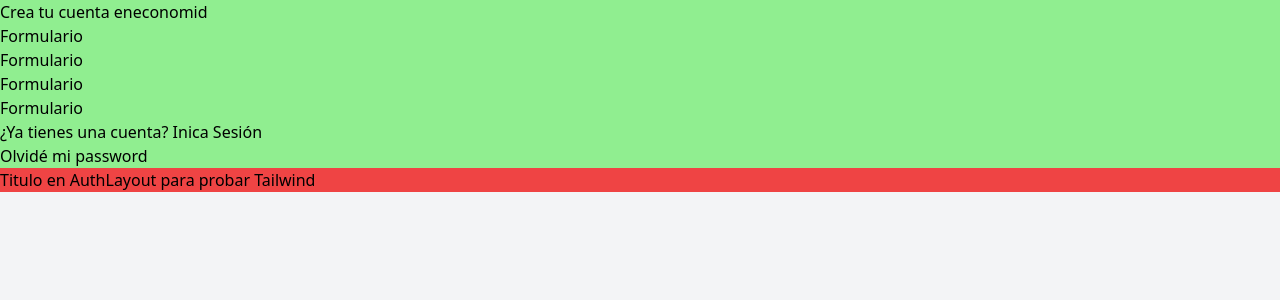
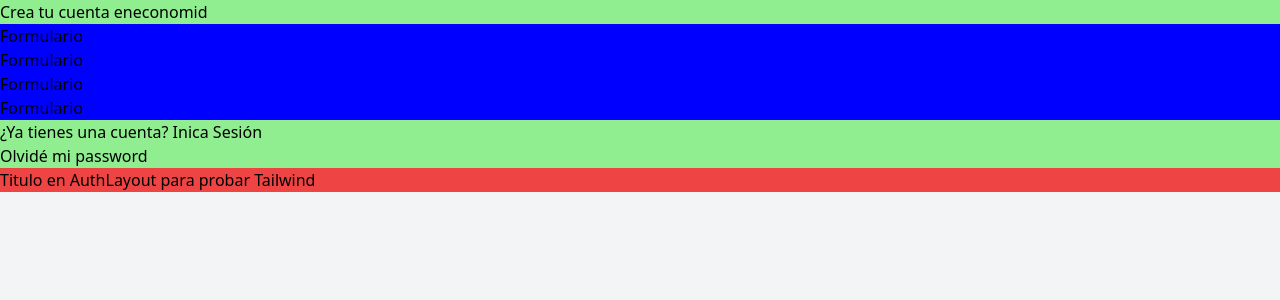
Before and after one commit to GuillermoGodoyPro/Economid, a React (Vite) app: page /signup in a window 1280 px wide. Shown: the top 300 px of the page. Built offline with nearby package versions, Linux system fonts and the light colour scheme.

Commit message:
update models and structure

```diff
--- a/src/App.jsx
+++ b/src/App.jsx
@@ -1,11 +1,12 @@
 import { BrowserRouter, Routes, Route } from "react-router-dom"
 import AuthLayout from "./layouts/AuthLayout"
 import Login from "./pages/Login"
-import SignUp from "./pages/SignUp"
+import SignUp from "./pages/SignUP/SignUp"
 import ForgotPassword from "./pages/ForgotPassword"
 import ConfirmAccount from "./pages/ConfirmAccount"
 import ProtectedPath from "./layouts/ProtectedPath"
 import Dashboard from "./pages/Dashboard"
+import Perfil from "./pages/Perfil"
 
 function App() {
 
@@ -27,6 +28,7 @@ function App() {
 
           <Route path="/dashboard" element={ <ProtectedPath/> }>
             <Route index element={<Dashboard />}/>
+            <Route path="perfil" element={<Perfil />}/>
           </Route>
 
 
--- /dev/null
+++ b/src/pages/Perfil.jsx
@@ -0,0 +1,9 @@
+import React from 'react'
+
+const Perfil = () => {
+  return (
+    <div>Perfil</div>
+  )
+}
+
+export default Perfil
--- a/src/pages/SignUp.jsx
+++ b/src/pages/SignUP/SignUp.jsx
@@ -1,4 +1,5 @@
 import { Link } from "react-router-dom"
+import styles from '../SignUP/SignUp.module.css'
 
 const SignUp = () => {
   return (
@@ -8,7 +9,7 @@ const SignUp = () => {
         <span>economid</span>
       </h1>
 
-      <form>
+      <form className={styles.colorDesdeSignup}>
         <p>Formulario</p>
         <p>Formulario</p>
         <p>Formulario</p>
--- /dev/null
+++ b/src/pages/SignUP/SignUp.module.css
@@ -0,0 +1,3 @@
+.colorDesdeSignup{
+    background-color: blue;
+}
```
